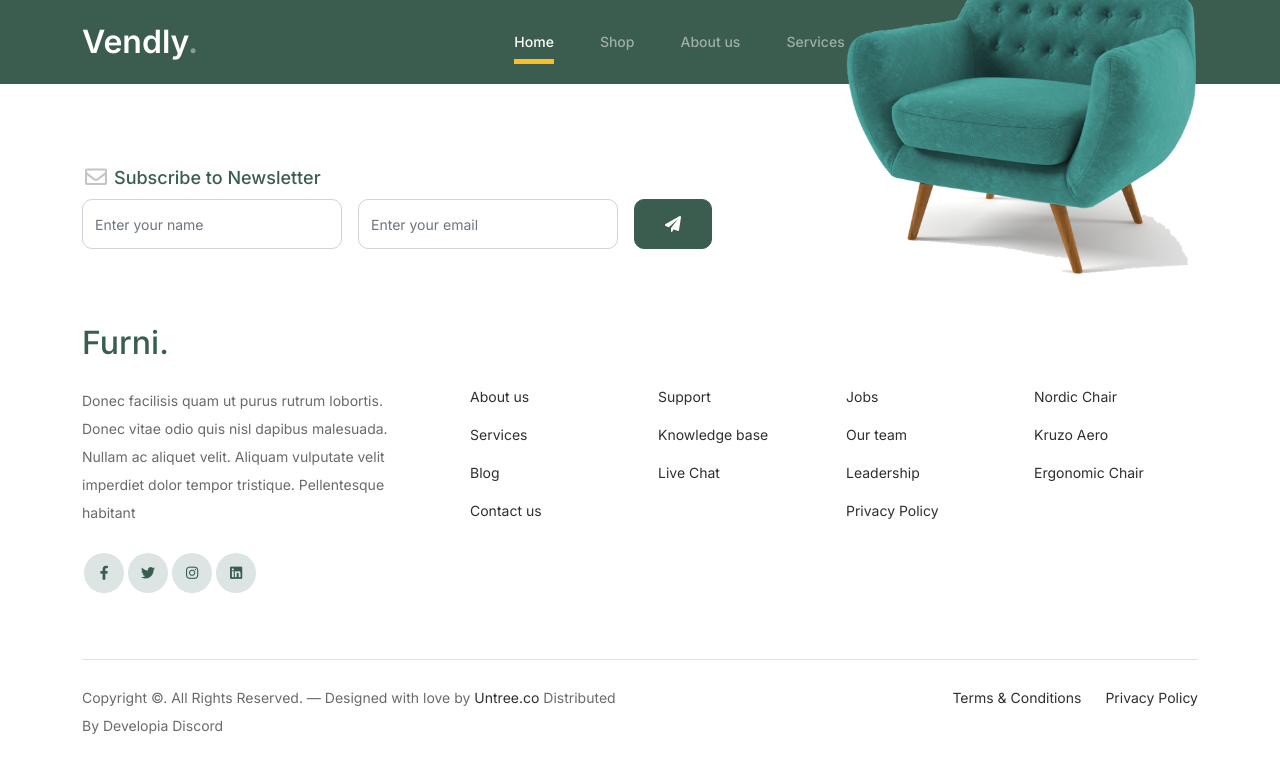
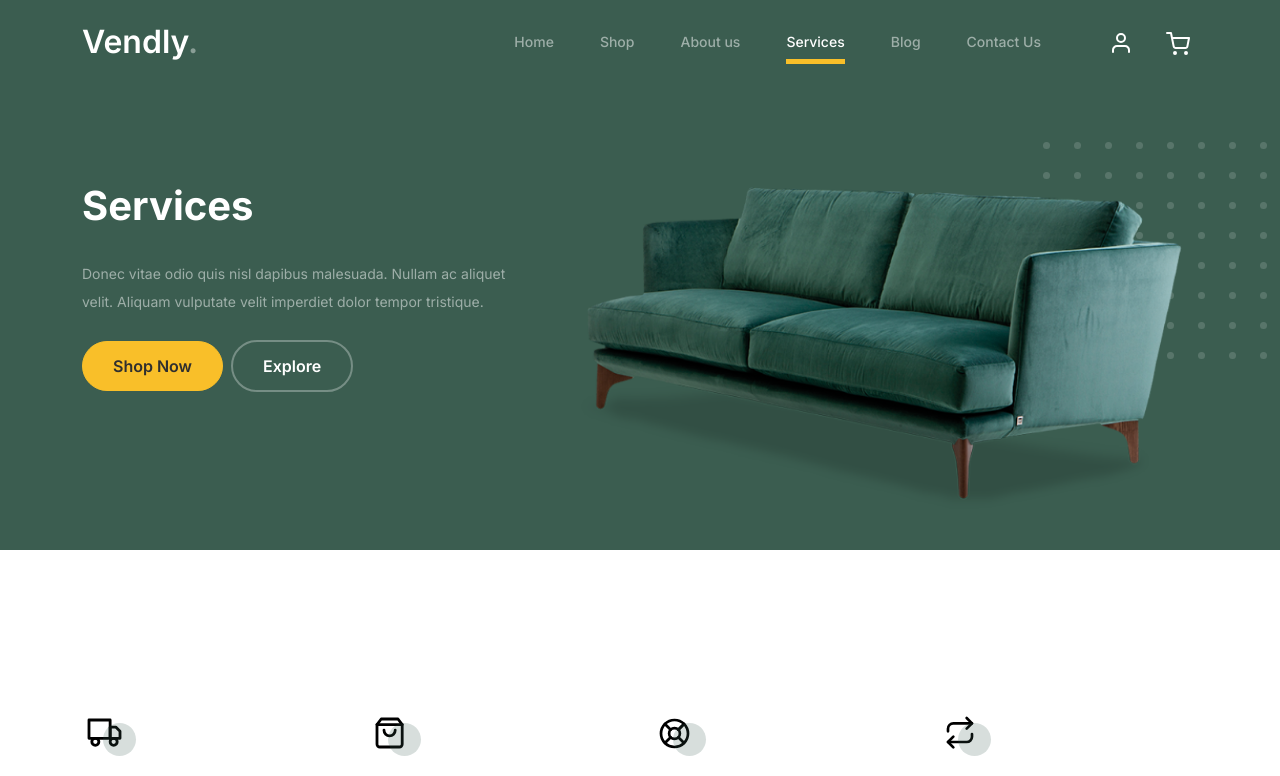
Before and after one commit to thomsontochi/Developia_Discord_frontend_repo, a React (Vite) app: page /ServicePage in a window 1280 px wide. Shown: the top 776 px of the page. Built offline with nearby package versions, Linux system fonts and the light colour scheme.

Commit message:
modification of the navbar link in the header component and creation of servicePage component

```diff
--- a/public/assets/TestimonialData.json
+++ b/public/assets/TestimonialData.json
@@ -192,6 +192,57 @@
 		"productDecription": "Donec facilisis quam ut purus rutrum lobortis. Donec vitae odio"
 	}
 
+],
+
+"ServicesWeOffer":[
+	{
+     "id": 1,
+	  "typeOfServices": "Fast & Free Shipping",
+	  "descriptionOfServieces": "Donec vitae odio quis nisl dapibus malesuada. Nullam ac aliquet velit. Aliquam vulputate.",
+	  "ServicesLogo": "/assets/images/truck.svg"
+	},
+	{
+		"id": 2,
+		 "Easy to Shop": "Easy to Shop",
+		 "descriptionOfServieces": "Donec vitae odio quis nisl dapibus malesuada. Nullam ac aliquet velit. Aliquam vulputate.",
+		 "ServicesLogo": "/assets/images/bag.svg"
+	   },
+	   {
+		"id": 3,
+		 "Easy to Shop": "24/7 Support",
+		 "descriptionOfServieces": "Donec vitae odio quis nisl dapibus malesuada. Nullam ac aliquet velit. Aliquam vulputate.",
+		 "ServicesLogo": "/assets/images/support.svg"
+	   },
+	   {
+		"id": 4,
+		 "Easy to Shop": "Hassle Free Returns",
+		 "descriptionOfServieces": "Donec vitae odio quis nisl dapibus malesuada. Nullam ac aliquet velit. Aliquam vulputate.",
+		 "ServicesLogo": "/assets/images/return.svg"
+	   },
+	   {
+		"id": 5,
+		 "typeOfServices": "Fast & Free Shipping",
+		 "descriptionOfServieces": "Donec vitae odio quis nisl dapibus malesuada. Nullam ac aliquet velit. Aliquam vulputate.",
+		 "ServicesLogo": "/assets/images/truck.svg"
+	   },
+	   {
+		   "id": 6,
+			"Easy to Shop": "Easy to Shop",
+			"descriptionOfServieces": "Donec vitae odio quis nisl dapibus malesuada. Nullam ac aliquet velit. Aliquam vulputate.",
+			"ServicesLogo": "/assets/images/bag.svg"
+		  },
+		  {
+		   "id": 7,
+			"Easy to Shop": "24/7 Support",
+			"descriptionOfServieces": "Donec vitae odio quis nisl dapibus malesuada. Nullam ac aliquet velit. Aliquam vulputate.",
+			"ServicesLogo": "/assets/images/support.svg"
+		  },
+		  {
+		   "id": 8,
+			"Easy to Shop": "Hassle Free Returns",
+			"descriptionOfServieces": "Donec vitae odio quis nisl dapibus malesuada. Nullam ac aliquet velit. Aliquam vulputate.",
+			"ServicesLogo": "/assets/images/return.svg"
+		  }
 ]
 
 }
--- a/public/assets/css/style.css
+++ b/public/assets/css/style.css
@@ -63,6 +63,13 @@ a.more {
     outline: none;
 }
 
+.activeNavba{
+    border-bottom: #f9bf29;
+     color: white;
+     /* width: 100%; */
+     width: calc(100% - 16px);
+   }
+
 @media (min-width: 992px) {
     .custom-navbar .custom-navbar-nav li {
         margin-left: 15px;
@@ -96,6 +103,11 @@ a.more {
         -o-transition: .15s all ease-out;
         transition: .15s all ease-out;
     }
+
+
+
+
+
 }
 
 .custom-navbar .custom-navbar-nav li a:hover {
--- a/src/App.jsx
+++ b/src/App.jsx
@@ -7,6 +7,7 @@ import BlogSection from './pages/BlogSection.jsx';
 import Header from './components/layouts/Header.jsx';
 import Footer from './components/layouts/Footer.jsx';
 import About from './pages/About.jsx';
+import ServicePage from './pages/ServicePage.jsx';
 
 
 function App() {
@@ -18,6 +19,7 @@ function App() {
                 <Route path="/contact" element={<Contact/>}/>
                 <Route path="/BlogSection" element={<BlogSection />}/>
                 <Route path="/aboutPage" element={<About />}/>
+                <Route path="/ServicePage" element={<ServicePage /> }/>
             </Routes>
                 <Footer />
         </Router>
--- a/src/components/TeamSection.jsx
+++ b/src/components/TeamSection.jsx
@@ -1,8 +1,5 @@
 import React, { useEffect, useState} from 'react';
-// import person_I from "/assets/images/person_1.jpg";
-// import person_II from "/assets/images/person_2.jpg";
-// import person_III from "/assets/images/person_3.jpg";
-// import person_IV from "/assets/images/person_4.jpg";
+
 
 
 
--- a/src/components/layouts/Header.jsx
+++ b/src/components/layouts/Header.jsx
@@ -1,9 +1,25 @@
-import React from 'react';
-import { Link, NavLink } from 'react-router-dom';
-// import cartIcon from "/src/assets/images/cart.svg";
-// import user from "/src/assets/images/user.svg";
+import React, {useState, useEffect} from 'react';
+import { Link, NavLink, useLocation} from 'react-router-dom';
+
 
 const Header = () => {
+
+  const [activeLink, setActiveLink] = useState('');
+  const location = useLocation();
+
+  // Set the active link based on the current path
+  useEffect(() => {
+    setActiveLink(location.pathname);
+  }, [location.pathname]);
+
+  // Handler to set the active link when clicked
+  const handleLinkClick = (path) => {
+    setActiveLink(path);
+  }
+
+
+
+
   return (
     <nav className="custom-navbar navbar navbar navbar-expand-md navbar-dark bg-dark" arial-label="Furni navigation bar">
       <div className="container">
@@ -13,18 +29,23 @@ const Header = () => {
         </button>
         <div className="collapse navbar-collapse" id="navbarsFurni">
           <ul className="custom-navbar-nav navbar-nav ms-auto mb-2 mb-md-0">
-            <li className="nav-item active">
-              <Link className="nav-link" to="/">Home</Link>
+            <li className={`nav-item ${activeLink === '/' ? 'active' : ''}`} >
+              <NavLink className="nav-link" to="/"  onClick={() => handleLinkClick('/')} >Home</NavLink>
             </li>
-            <li><Link className="nav-link" to="">Shop</Link></li>
-            <li><Link className="nav-link" to="/aboutPage">About us</Link></li>
-            <li><Link className="nav-link" to="">Services</Link></li>
-            <li><Link className="nav-link" to="/BlogSection">Blog</Link></li>
-            <li><Link className="nav-link" to="/contact">Contact Us</Link></li>
+            <li className={` ${activeLink === '/Shop' ? 'active' : ''}`} >
+            <NavLink className="nav-link" to="" >Shop</NavLink></li>
+            <li className={` ${activeLink === '/aboutPage' ? 'active' : ''}`}>
+              <NavLink className="nav-link"  to="/aboutPage" >About us</NavLink></li>
+            <li  className={` ${activeLink === '/ServicePage' ? 'active' : ''}`}>
+              <Link className="nav-link" to="/ServicePage">Services</Link></li>
+            <li className={` ${activeLink === '/BlogSection' ? 'active' : ''}`}>
+              <Link className="nav-link" to="/BlogSection">Blog</Link></li>
+            <li className={` ${activeLink === '/contact' ? 'active' : ''}`}>
+              <Link className="nav-link" to="/contact">Contact Us</Link></li>
           </ul>
           <ul className="custom-navbar-cta navbar-nav mb-2 mb-md-0 ms-5">
             <li><a className="nav-link" href="#"><img src="/assets/images/user.svg" alt="User icon" /></a></li>
-            <li><a className="nav-link" href="cart.html"><img src="/assets/images/cart.svg" alt="Cart icon" /></a></li>
+            <li><a className="nav-link" href=""><img src="/assets/images/cart.svg" alt="Cart icon" /></a></li>
           </ul>
         </div>
       </div>
--- /dev/null
+++ b/src/pages/ServicePage.jsx
@@ -0,0 +1,80 @@
+import React, {useEffect, useState} from 'react';
+import Testimonials from '../components/Testimonials';
+import Product from '../components/Product';
+
+
+const ServicePage = () => {
+
+    const [servicesData, setServicesData] = useState([]);
+
+    useEffect(() => {
+      fetch('/assets/TestimonialData.json')
+        .then((response) => response.json())
+        .then((data) => setServicesData(data.ServicesWeOffer))
+        .catch((error) => console.error('Error loading testimonials:', error));
+    }, []);
+
+     return(
+        <div>
+              <div className="hero">
+				<div className="container">
+					<div className="row justify-content-between">
+						<div className="col-lg-5">
+							<div className="intro-excerpt">
+								<h1>Services</h1>
+								<p className="mb-4">Donec vitae odio quis nisl dapibus malesuada. Nullam ac aliquet velit. Aliquam vulputate velit imperdiet dolor tempor tristique.</p>
+								<p><a href="" class="btn btn-secondary me-2">Shop Now</a><a href="#" className="btn btn-white-outline">Explore</a></p>
+							</div>
+						</div>
+						<div className="col-lg-7">
+							<div className="hero-img-wrap">
+								<img src="/assets/images/couch.png" class="img-fluid" />
+							</div>
+						</div>
+					</div>
+				</div>
+			</div>
+
+                {/* our List of services we do offer */}
+
+                <div className="why-choose-section">
+			    <div className="container">
+
+				<div className="row my-5">
+
+                     {
+                        servicesData.map((services)=>{
+                            return(
+					<div className="col-6 col-md-6 col-lg-3 mb-4" key={services.id}>
+						<div className="feature">
+							<div className="icon">
+								<img src={services.ServicesLogo} alt="Image" class="imf-fluid" />
+							</div>
+							<h3>{services.typeOfServices}</h3>
+							<p>{services.descriptionOfServieces}</p>
+						</div>
+					</div>
+                            ) })}
+
+				</div>
+
+			</div>
+		</div>
+         {/* our List of services we do offer end here*/}
+
+
+
+
+            {/* //product section for service page  */}
+            <Product />
+
+            <Testimonials />
+
+
+        </div>
+    );
+};
+
+
+
+export default ServicePage;
```
Also changed, not shown: public/assets/TestimonialData.tsx (deleted, +0 -87 lines).
